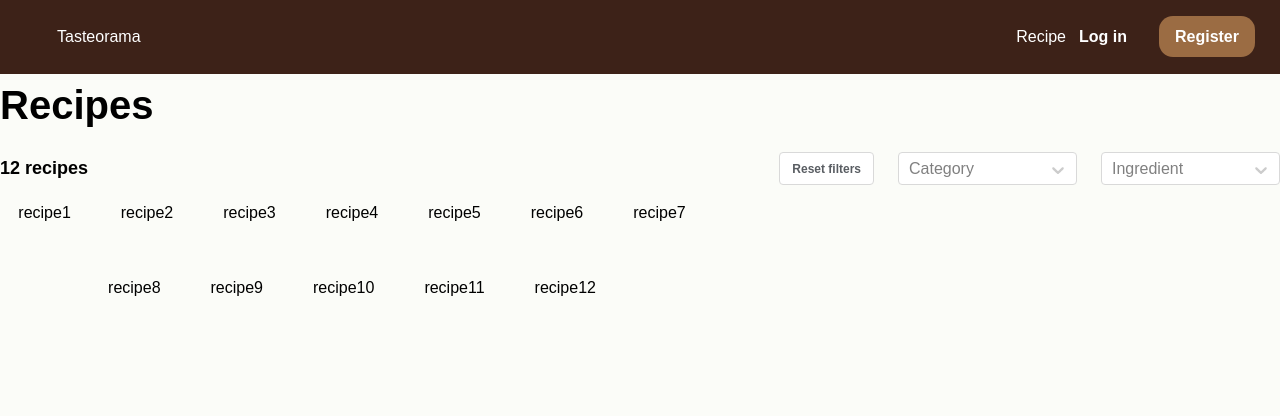
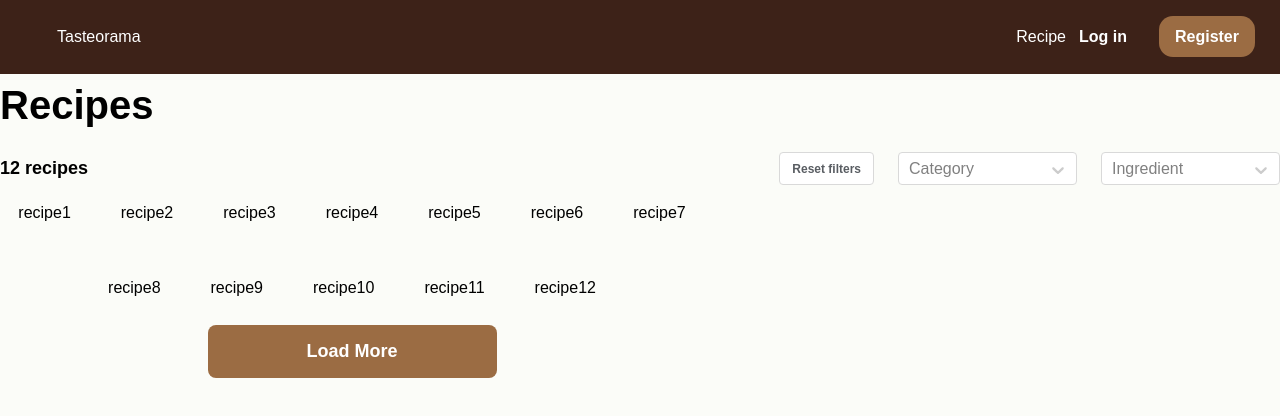
Before and after one commit to Alex-chernomor/frontEndRepo, a React (Vite) app: page / in a window 1280 px wide. Shown: the top 416 px of the page. Built offline with nearby package versions, Linux system fonts and the light colour scheme.

Commit message:
add LoadMore

```diff
--- a/src/components/RecipesList/RecipesList.jsx
+++ b/src/components/RecipesList/RecipesList.jsx
@@ -1,3 +1,4 @@
+import Button from '../Button/Button.jsx';
 import css from './RecipesList.module.css';
 
 const RecipesList = () => {
@@ -18,6 +19,9 @@ const RecipesList = () => {
           <li>recipe11</li>
           <li>recipe12</li>
         </ul>
+        <Button className={css.btn} type="button">
+          Load More
+        </Button>
       </div>
     </>
   );
--- a/src/components/RecipesList/RecipesList.module.css
+++ b/src/components/RecipesList/RecipesList.module.css
@@ -5,6 +5,26 @@
   flex-wrap: wrap;
   gap: 50px;
   padding: 0;
+}
+
+.btn {
+  background-color: #9b6c43;
+  margin-top: 24px;
+
+  padding: 16px;
+  display: flex;
+  flex-direction: row;
+
+  align-items: center;
+  justify-content: center;
+  flex-shrink: 0;
+  width: 289px;
+  position: relative;
+  overflow: hidden;
+  color: #ffffff;
+  font-size: 18px;
+  margin-left: auto;
+  margin-right: auto;
 }
 
 @media only screen and (min-width: 768px) {
```
